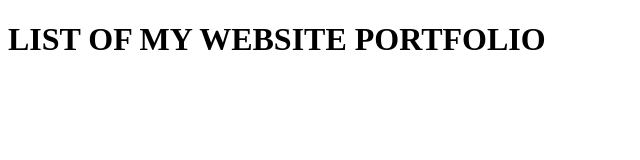
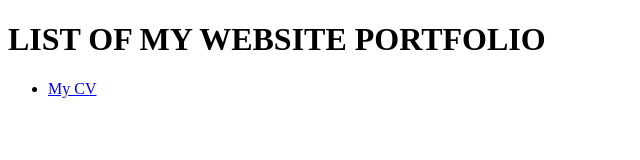
Before and after one commit to Segun104/segun104.github.io, a plain HTML site: page index.html in a window 1280 px wide. Shown: the full height of the page, 0-640 px from the left. Drawn offline with Linux system fonts and the light colour scheme.

Commit message:
MY portfolio

```diff
--- a/index.html
+++ b/index.html
@@ -7,5 +7,10 @@
 </head>
 <body>
     <h1>LIST OF MY WEBSITE PORTFOLIO</h1>
+    <ul>
+        <li>
+            <a href="cv/my cv">My CV</a>
+        </li>
+    </ul>
 </body>
 </html>
```
Also changed, not shown: 1 other file.
